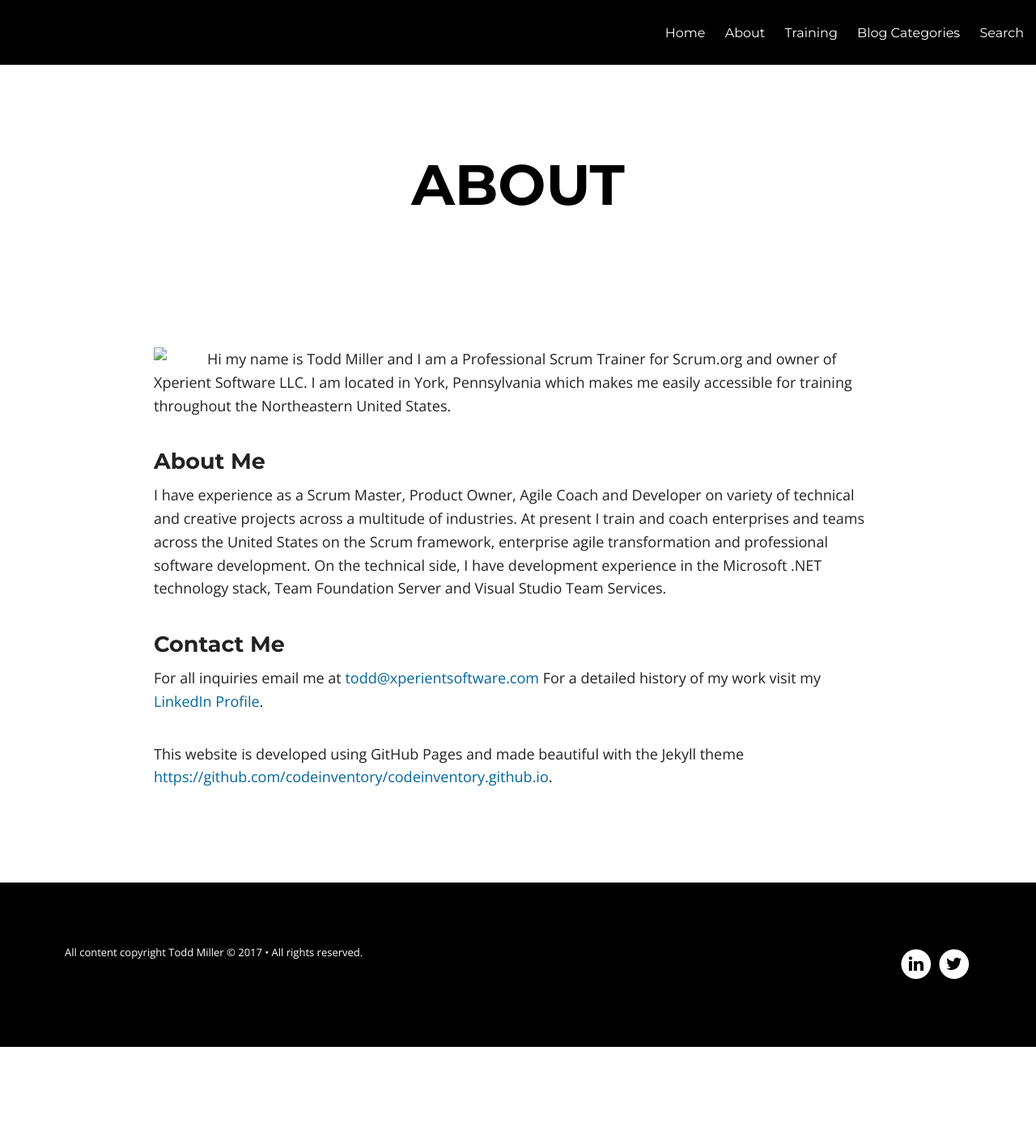
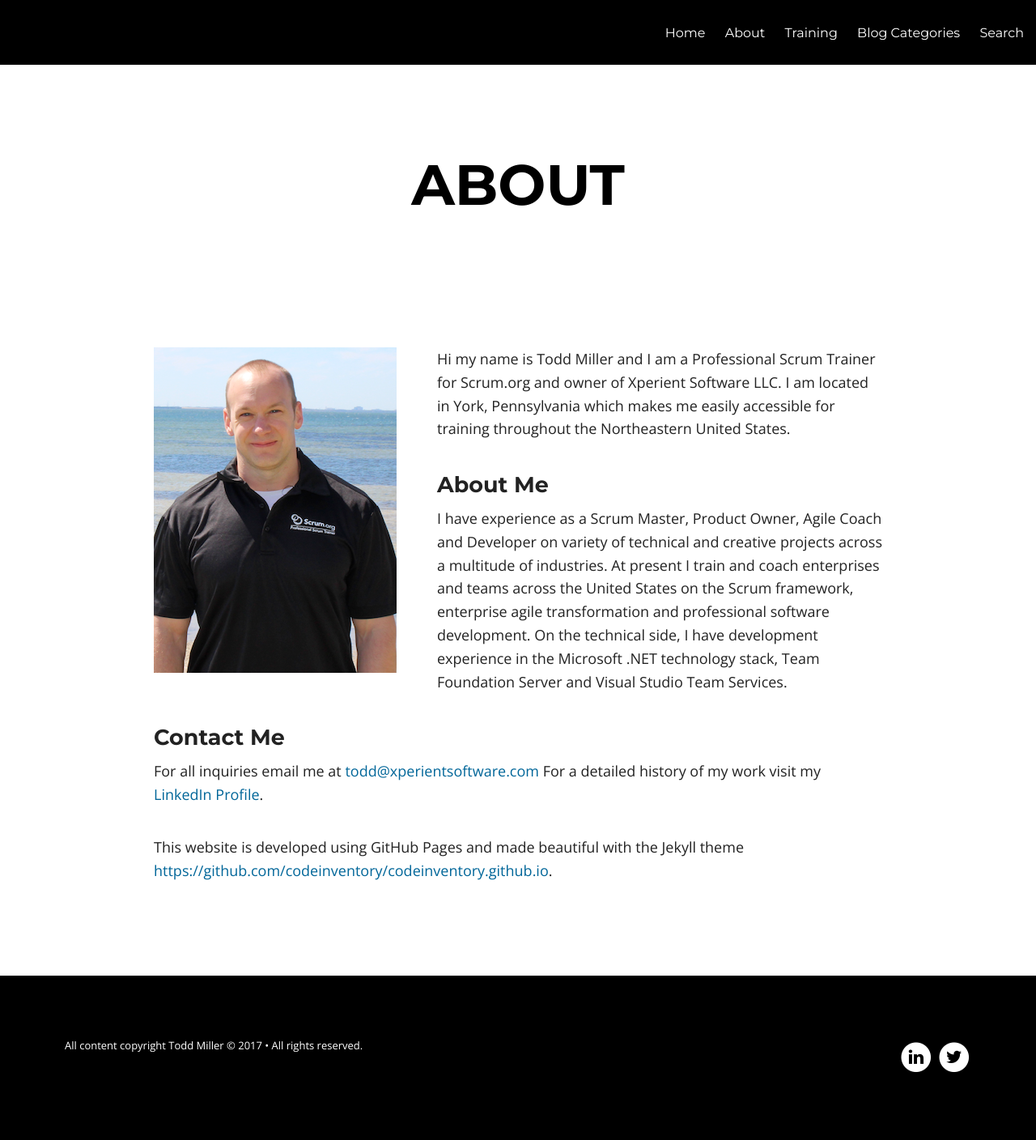
Before and after one commit to agiletodd/agiletodd.github.io, a Jekyll site: the page built from about.md, in a window 1280 px wide. Shown: the whole page at 81% size. Built offline with Jekyll 4.4.1, drawn with Linux system fonts in a browser that asks for light colours; nearby versions of some CDN libraries; before the commit the page ends 1293 px from its top, so only the background shows below that.

Commit message:
About Image Fix

```diff
--- a/about.md
+++ b/about.md
@@ -23,7 +23,7 @@ chart: true
 {% endfor %}
 
 <span>
-<img src="images/todd-miller.png" align="left" style="margin:0px 50px 0px 0px" />
+<img src="/images/todd-miller.png" align="left" style="margin:0px 50px 0px 0px" />
 
 Hi my name is Todd Miller and I am a Professional Scrum Trainer for Scrum.org and owner of Xperient Software LLC. I am located in York, Pennsylvania which makes me easily accessible for training throughout the Northeastern United States.
 
```
